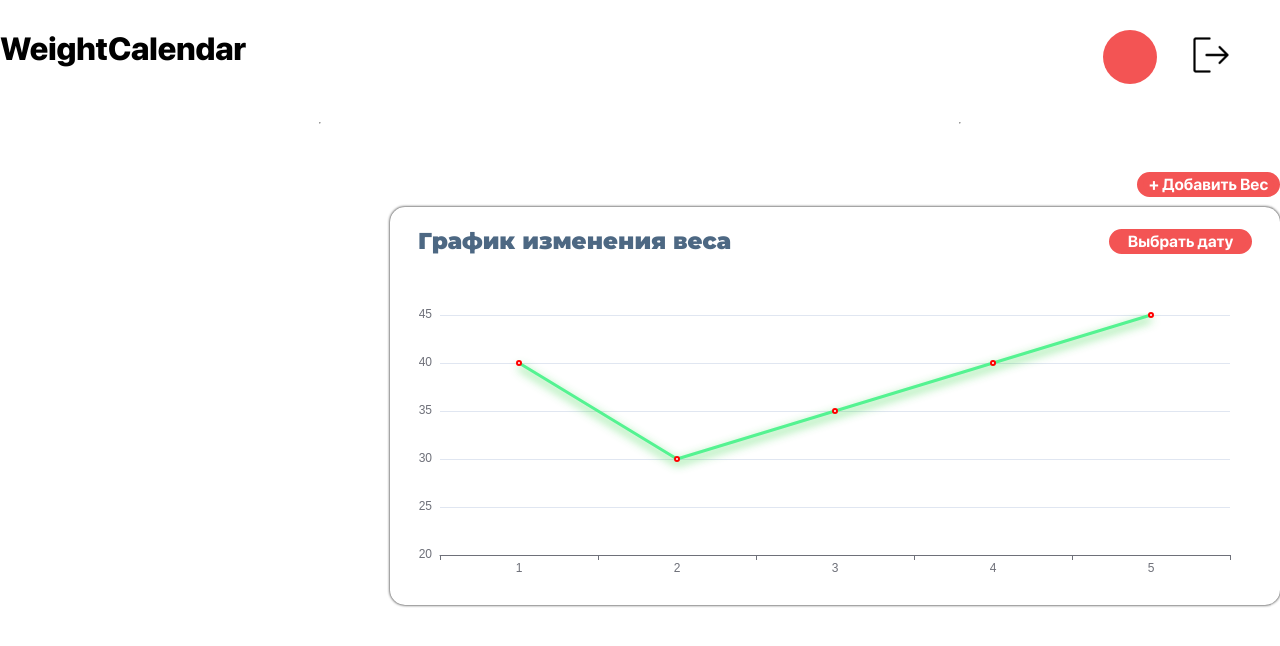
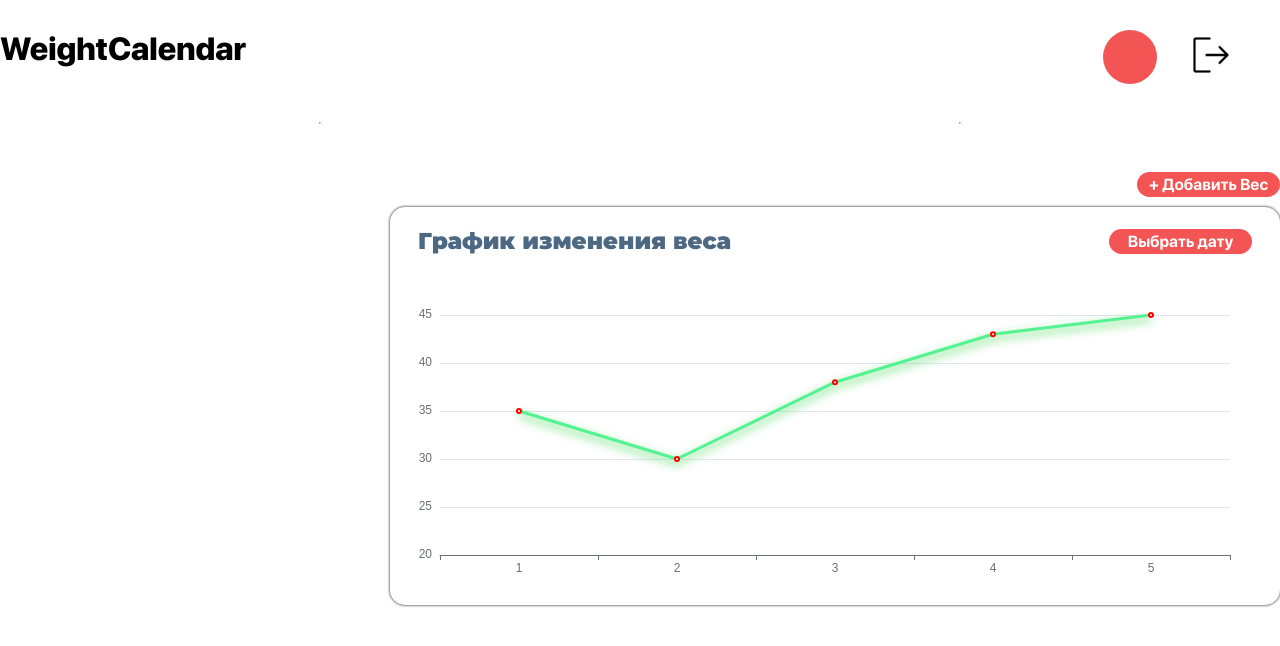
Before and after one commit to mappited/Weight-Analytics, a Vue app in the folder website-v3/: page /Profile in a window 1280 px wide. Shown: the top 646 px of the page. Built offline with nearby package versions, Linux system fonts and the light colour scheme; a web font is replaced by a local one.

Commit message:
chart fix

```diff
--- a/website-v3/src/Profile.vue
+++ b/website-v3/src/Profile.vue
@@ -28,7 +28,7 @@
         <div class="chart-name" ref="chartWeight">График изменения веса</div>
         <div class="switchDate-button-container left-margin-container-chart"><div class="switchDate-button" @click="showDataSwitch()" style="cursor:pointer">Выбрать дату</div></div>
       </div>
-      <demoChart :x-axis-data="xAxisData" :y-axis-data="yAxisData" />
+      <demoChart ref="dchart" :x-axis-data="xAxisData" :y-axis-data="yAxisData" />
     </div>
 
   </div>
@@ -58,7 +58,7 @@ export default {
       this.$refs.mWeight.showWeight();
     },
     showDataSwitch(){
-      this.$refs.mDate.showDate()
+      this.$refs.mDate.showDate();
     },
     weightAddFetch(wadd){
         async function postData(url = '', t) {
@@ -152,7 +152,7 @@ export default {
                 var chartd;
                 res.json().then((value) => {
                   chartd = value
-                  console.log(chartd);
+                  //console.log(chartd);
 
                   var xAxisParse = [];
                   var yAxisParse = [];
@@ -163,12 +163,12 @@ export default {
 
                   var loop = new Date(startp);
                   var index = Object.keys(chartd.data).length;
-                  console.log(index);
+                  //console.log(index);
                   var newDate = loop.setDate(loop.getDate());
                   while(loop <= endp){
 
-                    console.log(loop.toISOString().split('T')[0]);
-                    console.log(new Date(chartd.data[index-1].date).toISOString().split('T')[0]);
+                    //console.log(loop.toISOString().split('T')[0]);
+                    //console.log(new Date(chartd.data[index-1].date).toISOString().split('T')[0]);
                     if(loop.toISOString().split('T')[0] == new Date(chartd.data[index-1].date).toISOString().split('T')[0]){
                       xAxisParse.push(chartd.data[index-1].date.split("T")[0])
                       yAxisParse.push(chartd.data[index-1].mass)
@@ -183,6 +183,7 @@ export default {
                   }
                   this.xAxisData = xAxisParse
                   this.yAxisData = yAxisParse
+                  this.$refs.dchart.forceRerender(xAxisParse, yAxisParse, Math.min(yAxisParse)-8);
                 });
                 this.$refs.mDate.hideDateForce();
                 break;
@@ -250,7 +251,7 @@ export default {
   data: function(){
     return{
       xAxisData: [1,2,3,4,5],
-      yAxisData: [40,30,35,40,45]
+      yAxisData: [35,30,38,43,45]
     }
   },
 }
--- a/website-v3/src/charts/demochart.vue
+++ b/website-v3/src/charts/demochart.vue
@@ -1,5 +1,5 @@
 <template>
-  <v-chart class="chart" :option="option" autoresize />
+  <v-chart class="chart" :option="option" :key="componentKey" ref="thechart" autoresize />
 </template>
 
 <script>
@@ -39,8 +39,51 @@ export default defineComponent({
   mounted (){
     this.$forceUpdate()
   },
+  methods: {
+    forceRerender(xd, yd, my) {
+      console.log(xd);
+      console.log(yd);
+      this.option = {xAxis: {
+          type: "category",
+          data: xd,
+        },
+        yAxis: {
+            type: 'value',
+            min: my,
+        },
+        series: [{
+            data: yd,
+            type: 'line',
+            connectNulls: true,
+
+            lineStyle: {
+              color: '#54F391',
+              width: 3,
+              shadowColor: 'rgba(33, 208, 53, 0.82)',
+              shadowBlur: 10,
+              shadowOffsetY: 4
+            },
+            itemStyle: {
+              opacity:1,
+              color:"red",
+            }
+        }],
+        grid: {
+          left: 50,
+          top: 60,
+          right: 50,
+          bottom: 50
+        }
+      }
+
+      this.$refs.thechart.setOption(this.option)
+      this.componentKey += 1;
+    }
+
+  },
   data: function () {
     return{
+      componentKey: 0,
       option:
       {xAxis: {
           type: "category",
@@ -53,6 +96,7 @@ export default defineComponent({
         series: [{
             data: this.yAxisData,
             type: 'line',
+            connectNulls: true,
 
             lineStyle: {
               color: '#54F391',
```
